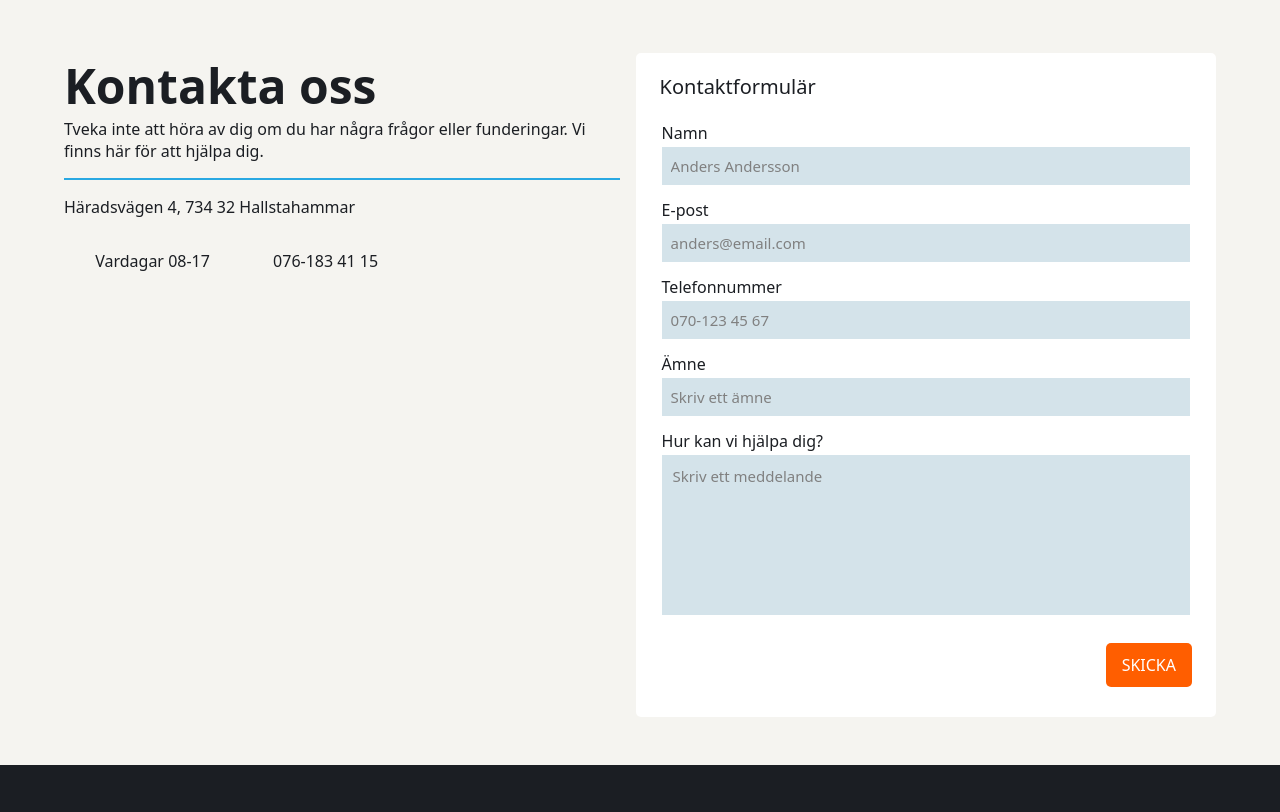
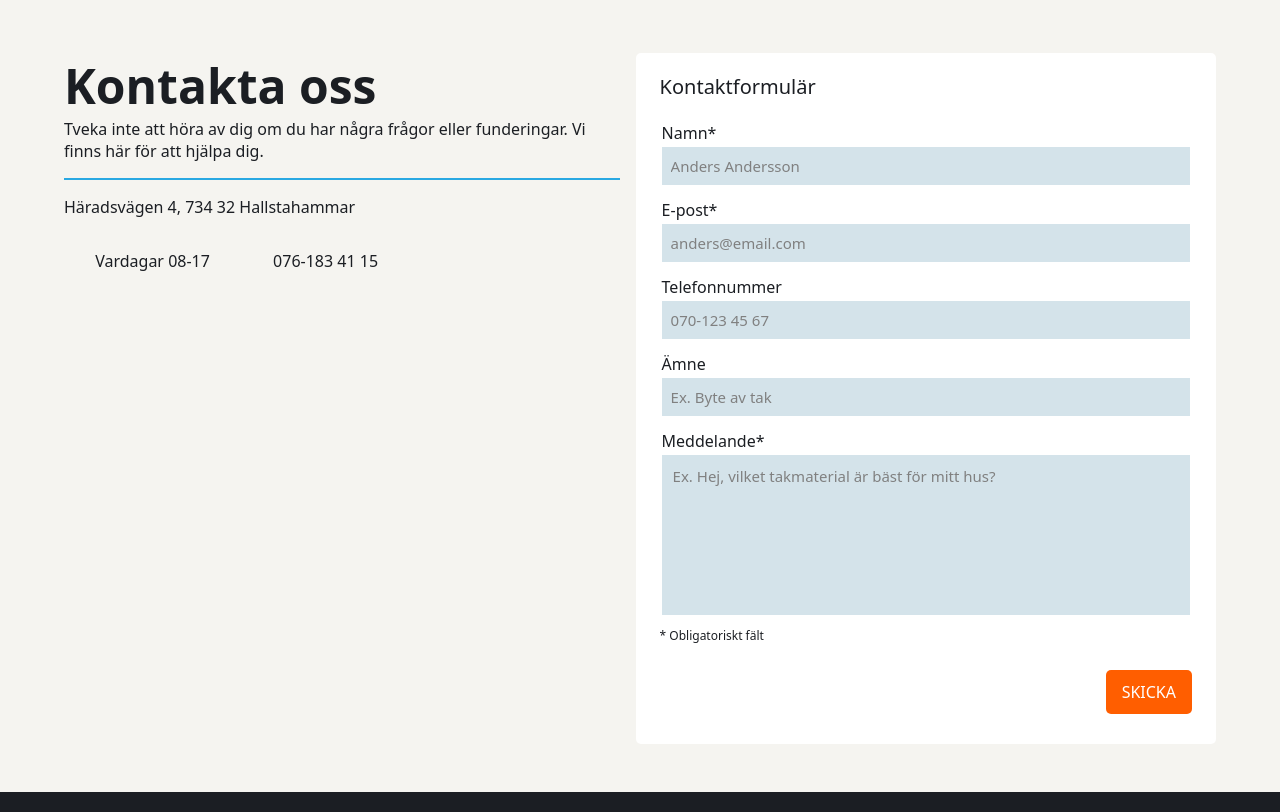
Before and after one commit to annamalinelisabet/AROSOL, a React (Vite) app: page /contact in a window 1280 px wide. Shown: the part 400-1212 px from the top of the page. Built offline with nearby package versions, Linux system fonts and the light colour scheme; some icons are missing.

Commit message:
Add required text to form

```diff
--- a/package.json
+++ b/package.json
@@ -14,6 +14,7 @@
     "aos": "^2.3.4",
     "react": "^18.2.0",
     "react-dom": "^18.2.0",
+    "react-google-recaptcha-v3": "^1.10.1",
     "react-icons": "^4.12.0",
     "react-router-dom": "^6.20.1",
     "styled-components": "^6.1.8",
--- a/src/components/InputSide/InputSide.jsx
+++ b/src/components/InputSide/InputSide.jsx
@@ -106,6 +106,14 @@ const TextOne = styled.p`
   padding-block: 20px;
 `;
 
+const TextTwo = styled.p`
+  text-align: start;
+  color: var(--black-clr);
+  font-weight: 500;
+  font-size: 12px;
+  margin-top: 10px;
+`;
+
 const InputSide = ({ onEmailSent }) => {
 
   const [name, setName] = useState('');
@@ -163,7 +171,7 @@ const InputSide = ({ onEmailSent }) => {
     <InputSideWrapper onSubmit={handleSubmit}>
        <TextOne>Kontaktformulär</TextOne>
         <InputWrapper>
-            <p className='input-title'>Namn</p>
+            <p className='input-title'>Namn*</p>
             <Input
             type='text'
             required
@@ -172,7 +180,7 @@ const InputSide = ({ onEmailSent }) => {
             onChange={nameHandler} />
         </InputWrapper>
         <InputWrapper>
-            <p className='input-title'>E-post</p>
+            <p className='input-title'>E-post*</p>
             <Input
             type='email'
             placeholder='anders@email.com'
@@ -185,7 +193,6 @@ const InputSide = ({ onEmailSent }) => {
             <p className='input-title'>Telefonnummer</p>
             <Input
             type='tel'
-            required
             placeholder='070-123 45 67'
             value={phone}
             onChange={phoneHandler}
@@ -195,19 +202,22 @@ const InputSide = ({ onEmailSent }) => {
             <p className='input-title'>Ämne</p>
             <Input
             type='text'
-            placeholder='Skriv ett ämne'
+            placeholder='Ex. Byte av tak'
             value={subject}
             onChange={subjectHandler}
             />
         </InputWrapper>
         <InputWrapper>
-            <p className='input-title'>Hur kan vi hjälpa dig?</p>
+            <p className='input-title'>Meddelande*</p>
             <MessageInput
-            placeholder='Skriv ett meddelande'
+            placeholder='Ex. Hej, vilket takmaterial är bäst för mitt hus?'
             value={message}
             required
             onChange={messageHandler} />
         </InputWrapper>
+        <TextTwo>
+          <p>* Obligatoriskt fält</p>
+        </TextTwo>
         {buttonLoading ? (
             <LoadingButton>Laddar...</LoadingButton>
         ) : (
```
Also changed, not shown: src/assets/smlogo.png (added), 1 other file (tests, documents, lock files or other folders).
